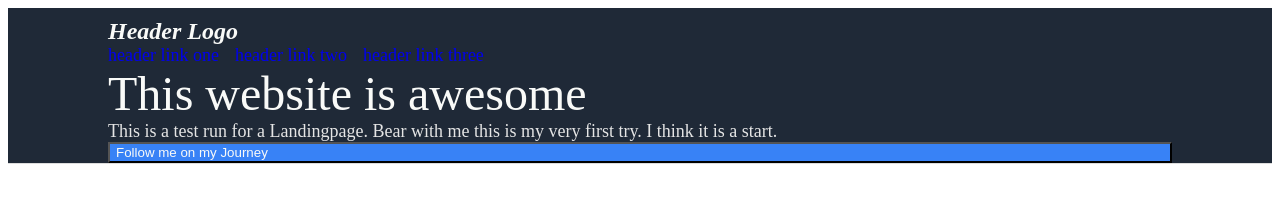
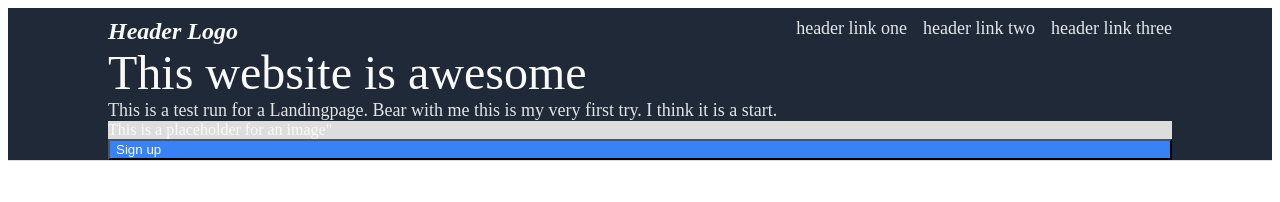
Before and after one commit to justmecathy/Landing-Page, a plain HTML site: page index.html in a window 1280 px wide. Drawn offline with Linux system fonts and the light colour scheme.

Commit message:
changed headerhead

```diff
--- a/index.html
+++ b/index.html
@@ -9,6 +9,7 @@
     <body>
         <!--This div is for the header.-->
         <div class="header">
+            <div class="headhead">
             <div class="logo">
                 Header Logo </div>
             <ul class="links">
@@ -16,6 +17,8 @@
                     <li><a href="google.com">header link two</a></li>
                     <li><a href="google.com">header link three</a></li>
             </ul>
+            </div>
+            <div class="bodyhead"></div>
             <div class="main">
                 This website is awesome
             </div>
@@ -23,9 +26,13 @@
               This is a test run for a Landingpage. Bear with me this is my very first try.
               I think it is a start.
             </div>
+            <div class="pic">
+                This is a placeholder for an image"
+            </div>
             <button>
-                Follow me on my Journey
+               Sign up
             </button>
+            </div>
         </div>
         <!--This div is for random information. below the header.-->
         <div class="random">
--- a/style.css
+++ b/style.css
@@ -10,9 +10,19 @@
     padding-right: 100px;
     padding-top: 10px;
   }
+  .headhead {
+display: flex;
+flex-direction: row;
+justify-content: space-between;
 
+  }
   a {
     text-decoration: none;
+    color: #e5e7eb
+  }
+  ul {
+    list-style: none;
+    color: ;
   }
   .logo {
     color: #f9faf8;
@@ -39,3 +49,7 @@
       color:#f9faf8;
       display: flex;
   }
+.pic {
+  color: #f9faf8;
+  background-color: #ddd;
+}
```
